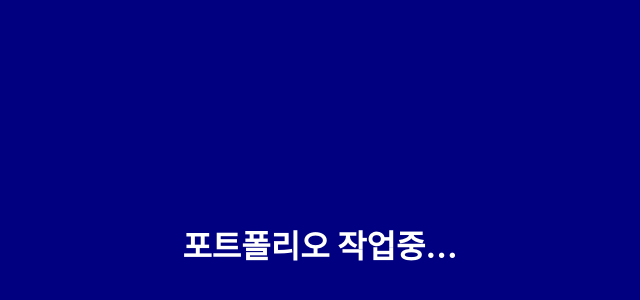
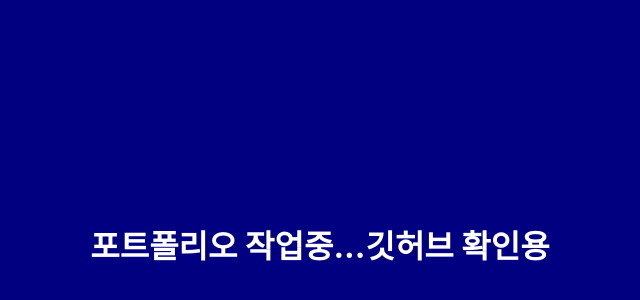
Before and after one commit to hans0818/portfolio-donghanyang, a React (Create React App) app: page / in a window 1280 px wide. Shown: the part 156-456 px from the top of the page, without its empty margins (320-960 px from the left). Built offline with nearby package versions, Linux system fonts and the light colour scheme.

Commit message:
Updated changes

```diff
--- a/src/App.js
+++ b/src/App.js
@@ -4,6 +4,7 @@ function App() {
   return (
     <div className="App" style={{ backgroundColor: 'navy', height: '100vh', color: 'white', display: 'flex', justifyContent: 'center', alignItems: 'center' }}>
       <h1>포트폴리오 작업중...</h1>
+      <h1>깃허브 확인용</h1>
     </div>
   );
 }
```
Also changed, not shown: package.json (+7 -1 lines), 1 other file (tests, documents, lock files or other folders).
